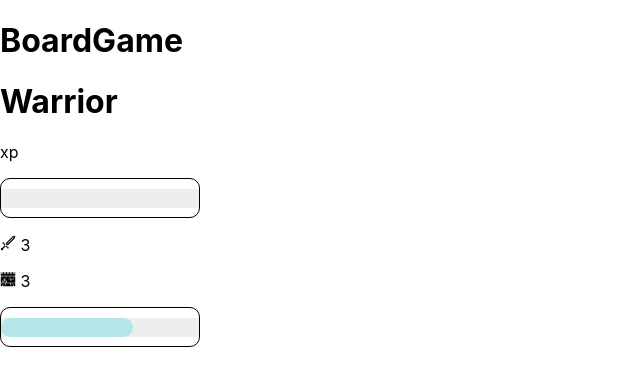
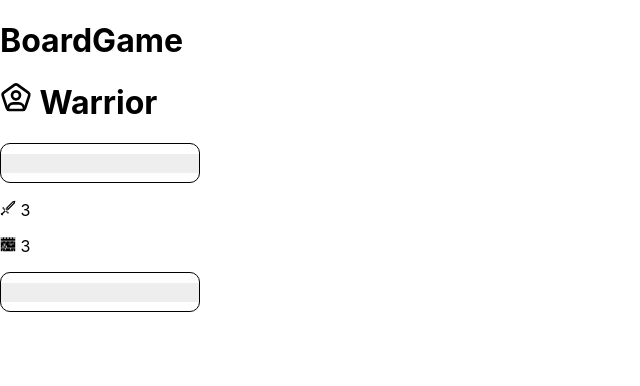
Before and after one commit to Rpayet/CitronShowcase, a React (Create React App) app: page /boardgame in a window 1280 px wide. Shown: the top 386 px of the page, without its empty margins (0-640 px from the left). Built offline with nearby package versions, Linux system fonts and the light colour scheme.

Commit message:
Refactor Heroes component

```diff
--- a/src/components/boardgame/Heroes.jsx
+++ b/src/components/boardgame/Heroes.jsx
@@ -1,32 +1,24 @@
 import { useState } from "react";
+import { TbUserPentagon } from "react-icons/tb";
 import { GiDefensiveWall, GiBroadsword  } from "react-icons/gi";
 
 export default function Heroes({ hero, player }) {
 
     const [crown, setCrown] = useState(hero.crown.bronze);
     const [bulwark, setBulwark] = useState(hero.bulwark.bronze);
-    const [rod, setRod] = useState(2);
+    const [rod, setRod] = useState(player.diamond.rod);
     const [energy_to_act, setEnergy_to_act] = useState(hero.energy_to_act.bronze);
     const [exp, setExp] = useState(player.diamond.exp);
 
   return (
     <div id='Heroes' className={hero.name}>
-        <h1 className='title'>{hero.name}</h1>
+        <h1 className=''><TbUserPentagon /> {hero.name}</h1>
+        <meter min='0' max='6' value={exp}></meter>
         <div className=''>
-            <p className='exp'>xp</p>
-            <meter min='0' max='6' value={exp}></meter>
+            <p><GiBroadsword /> {crown}</p>
+            <p><GiDefensiveWall /> {bulwark}</p>
         </div>
-        <div className=''>
-            <div>
-                <p><GiBroadsword /> {crown}</p>
-            </div>
-            <div>
-                <p><GiDefensiveWall /> {bulwark}</p>
-            </div>
-        </div>
-        <div className='rod'>
-            <meter min='0' max={energy_to_act} value={rod} />
-        </div>
+        <meter min='0' max={energy_to_act} value={rod} />
     </div>
   );
 
```
